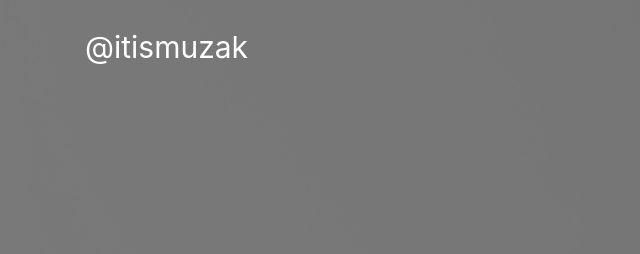
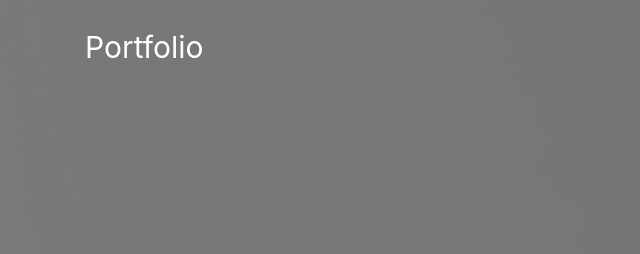
Before and after one commit to 0xAlMo3geZ/Portfolio1.3, a plain HTML site: page index.html in a window 1280 px wide. Shown: the top 254 px of the page, 0-640 px from the left. Drawn offline with nearby package versions, Linux system fonts and the light colour scheme.

Commit message:
Update index.html

```diff
--- a/index.html
+++ b/index.html
@@ -17,7 +17,7 @@
 
     <nav class="navbar navbar-expand-lg sticky fixed-top r-nav">
         <div class="container">
-            <a href="https:\\www.twitter.com/itismuzak" target="_blank" class="navbar-brand">@itismuzak</a>
+            <a href="https:\\www.twitter.com/itismuzak" target="_blank" class="navbar-brand">Portfolio</a>
             <button class="navbar-toggler" type="button" data-toggle="collapse" data-target="#navbarId">
                 <span><i class="fa fa-bars hamburger"></i></span>
             </button>
```
